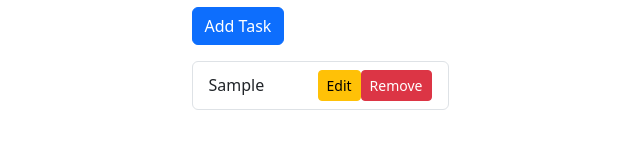
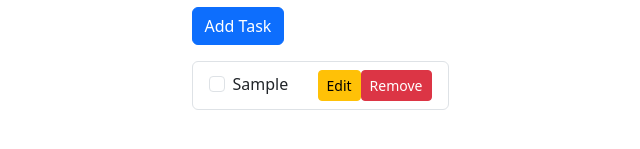
Before and after one commit to KyneLaggui/internship-todo-app, a React (Vite) app: page / in a window 1280 px wide. Both pictures are taken after typing "Sample" into the empty fields and a click on the button "Add Task". Shown: the part 389-538 px from the top of the page, without its empty margins (320-960 px from the left). Built offline with nearby package versions, Linux system fonts and the light colour scheme.

Commit message:
Functionalities of Todo App

```diff
--- a/src/assets/pages/Home.jsx
+++ b/src/assets/pages/Home.jsx
@@ -1,6 +1,6 @@
 import { useState } from 'react';
 import { useSelector, useDispatch } from 'react-redux';
-import { addTodo, editTodo, removeTodo } from '../redux/todosSlice';
+import { addTodo, editTodo, removeTodo, toggleComplete } from '../redux/todosSlice';
 
 
 const Home = () => {
@@ -33,6 +33,14 @@ const Home = () => {
     }
   };
 
+  const handleRemoveTodo = (id) => {
+    dispatch(removeTodo(id));
+  };
+
+  const handleToggleComplete = (id) => {
+    dispatch(toggleComplete(id));
+  };
+
   const handleClose = () => setShow(false);
 
   return (
@@ -52,13 +60,33 @@ const Home = () => {
       </div>
       <ul className="list-group">
         {todos.map((todo) => (
-            <li key={todo.id} className="list-group-item d-flex justify-content-between align-items-center">
-            {todo.task}
+          <li
+            key={todo.id}
+            className="list-group-item d-flex justify-content-between align-items-center"
+            style={{ textDecoration: todo.completed ? 'line-through' : 'none' }}
+          >
+            <div className="form-check">
+              <input
+                type="checkbox"
+                className="form-check-input"
+                checked={todo.completed}
+                onChange={() => handleToggleComplete(todo.id)}
+              />
+              <span className={todo.completed ? 'completed' : ''}>{todo.task}</span>
+            </div>
             <div>
-                <button className="btn btn-warning btn-sm mr-2" onClick={() => handleEditTodo(todo.id, todo.task)}>
+              <button
+                className="btn btn-warning btn-sm mr-2"
+                onClick={() => handleEditTodo(todo.id, todo.task)}
+                disabled={todo.completed}
+              >
                 Edit
               </button>
-                <button className="btn btn-danger btn-sm" onClick={() => dispatch(removeTodo(todo.id))}>
+              <button
+                className="btn btn-danger btn-sm"
+                onClick={() => handleRemoveTodo(todo.id)}
+                disabled={todo.completed}
+              >
                 Remove
               </button>
             </div>
--- a/src/assets/redux/todosSlice.jsx
+++ b/src/assets/redux/todosSlice.jsx
@@ -15,26 +15,26 @@ const todosSlice = createSlice({
     addTodo: (state, action) => {
       const newTodo = { id: Date.now(), task: action.payload, completed: false };
       state.push(newTodo);
-      localStorage.setItem('todos', JSON.stringify(state)); // Save to local storage
+      localStorage.setItem('todos', JSON.stringify(state));
     },
     editTodo: (state, action) => {
       const { id, task } = action.payload;
       const todo = state.find(todo => todo.id === id);
       if (todo) {
         todo.task = task;
-        localStorage.setItem('todos', JSON.stringify(state)); // Save to local storage
+        localStorage.setItem('todos', JSON.stringify(state));
       }
     },
     removeTodo: (state, action) => {
       const updatedTodos = state.filter(todo => todo.id !== action.payload);
-      localStorage.setItem('todos', JSON.stringify(updatedTodos)); // Save to local storage
+      localStorage.setItem('todos', JSON.stringify(updatedTodos));
       return updatedTodos;
     },
     toggleComplete: (state, action) => {
       const todo = state.find(todo => todo.id === action.payload);
       if (todo) {
         todo.completed = !todo.completed;
-        localStorage.setItem('todos', JSON.stringify(state)); // Save to local storage
+        localStorage.setItem('todos', JSON.stringify(state));
       }
     },
   },
```
Lines whose indentation alone changed are shown as unchanged.
